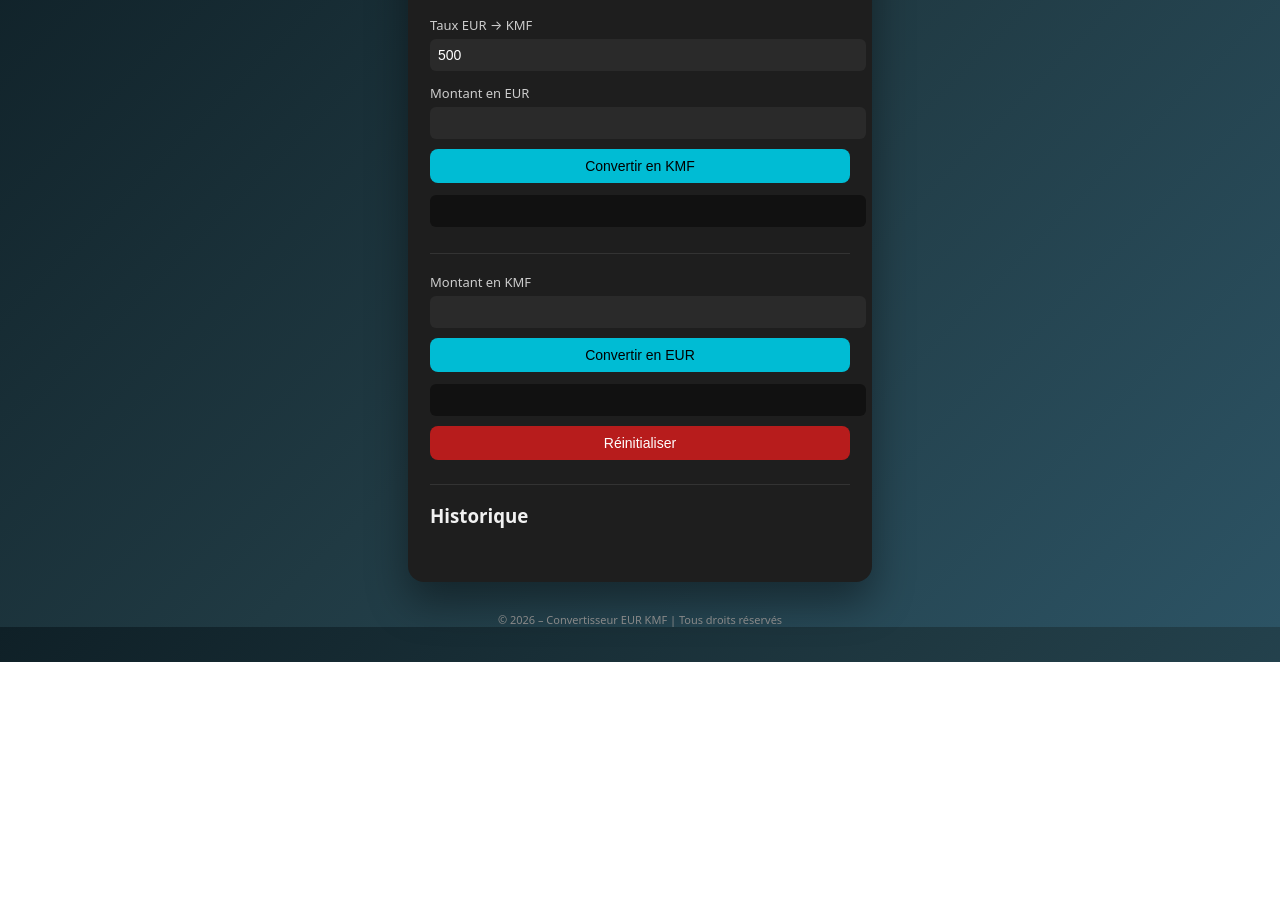
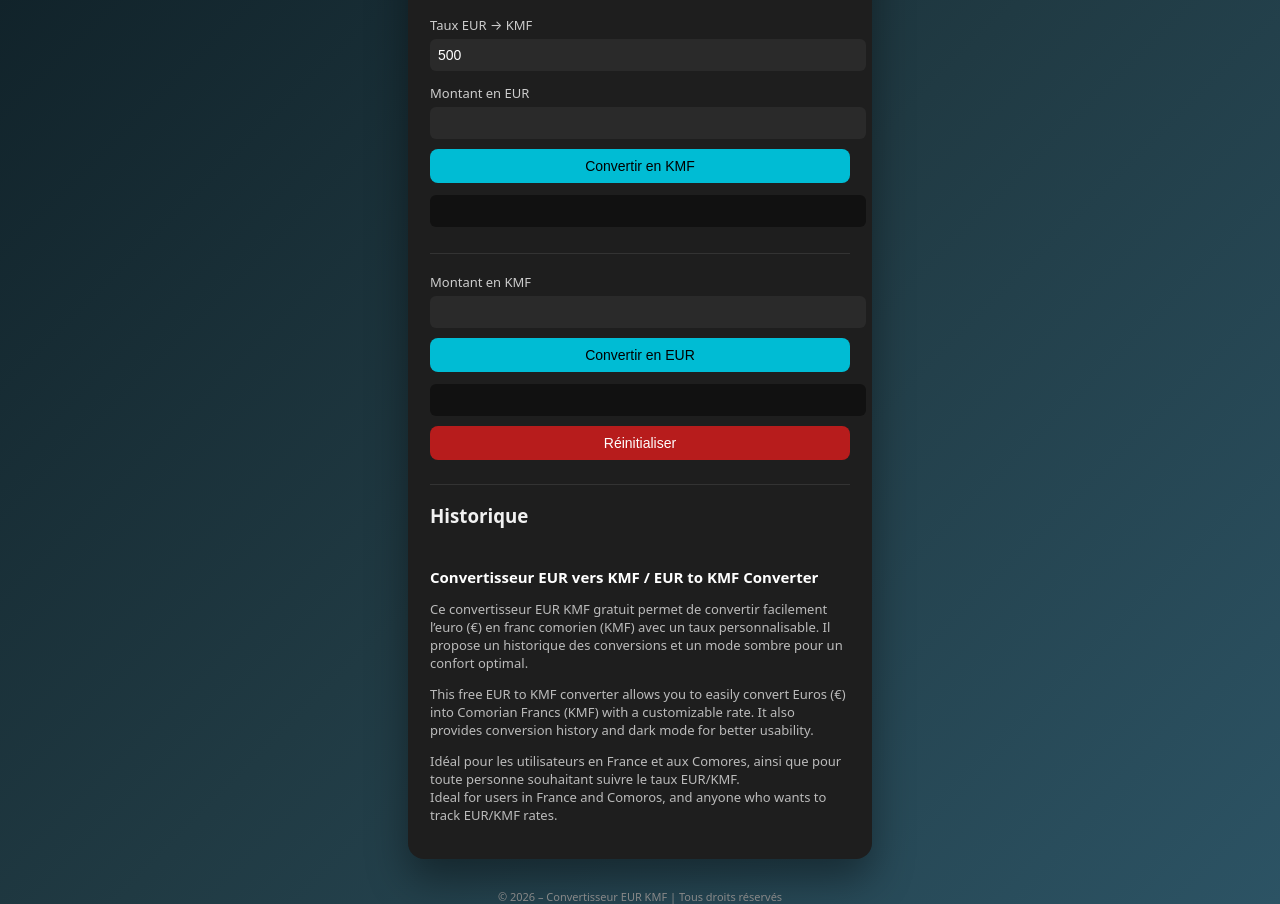
Before and after one commit to Youssef-Abderemane/Convertisseur-EUR-KMF, a plain HTML site: page index.html in a window 1280 px wide. Shown: the part 138-1042 px from the top of the page. Before the commit the page ends 800 px from the top, so only its background shows below. Drawn offline with Linux system fonts and the light colour scheme.

Commit message:
Enhance SEO and add bilingual converter info
Updated SEO metadata and added bilingual converter description.

```diff
--- a/index.html
+++ b/index.html
@@ -6,10 +6,15 @@
 
   <!-- SEO -->
   <meta name="description"
-        content="Convertisseur EUR vers KMF gratuit avec taux personnalisable, historique, mode sombre. Développé par ABDEREMANE MOILIM Youssef.">
+        content="Convertisseur EUR vers KMF gratuit avec taux personnalisable, historique, mode sombre. Développé par ABDEREMANE MOILIM Youssef. Convertisseur EUR/KMF facile et rapide.">
   <meta name="keywords"
-        content="convertisseur eur kmf, euro franc comorien, taux eur kmf, devises comores">
+        content="convertisseur eur kmf, euro franc comorien, taux eur kmf, convertisseur devises Comores, Franc Comorien to Euro, Comores France, convertir kmf, Fc euro">
+  <meta name="robots" content="index, follow">
+  <link rel="canonical" href="https://youssef-abderemane.github.io/Convertisseur-EUR-KMF/">
   <meta name="author" content="ABDEREMANE MOILIM Youssef">
+
+  <!-- Google Search Console -->
+  <meta name="google-site-verification" content="jAutGg3kcMDkSNCJ3H7OePkRPVNW6F-vR21t0ZtbyI8" />
 
   <meta name="viewport" content="width=device-width, initial-scale=1.0">
 
@@ -105,6 +110,17 @@
     }
 
     a { color: #00bcd4; text-decoration: none; }
+
+    section.seo {
+      margin-top: 20px;
+      font-size: 13px;
+      color: #bbb;
+    }
+
+    section.seo h2 {
+      color: #fff;
+      font-size: 15px;
+    }
   </style>
 </head>
 
@@ -140,6 +156,26 @@
 
   <h3>Historique</h3>
   <ul id="historyList"></ul>
+
+  <!-- SEO text FR + EN -->
+  <section class="seo">
+    <h2>Convertisseur EUR vers KMF / EUR to KMF Converter</h2>
+    <p>
+      Ce convertisseur EUR KMF gratuit permet de convertir facilement
+      l’euro (€) en franc comorien (KMF) avec un taux personnalisable.
+      Il propose un historique des conversions et un mode sombre pour un confort optimal.
+    </p>
+    <p>
+      This free EUR to KMF converter allows you to easily convert Euros (€) into Comorian Francs (KMF)
+      with a customizable rate. It also provides conversion history and dark mode for better usability.
+    </p>
+    <p>
+      Idéal pour les utilisateurs en France et aux Comores, ainsi que pour toute personne souhaitant suivre le taux EUR/KMF.
+      <br>
+      Ideal for users in France and Comoros, and anyone who wants to track EUR/KMF rates.
+    </p>
+  </section>
+
 </div>
 
 <footer>
```
